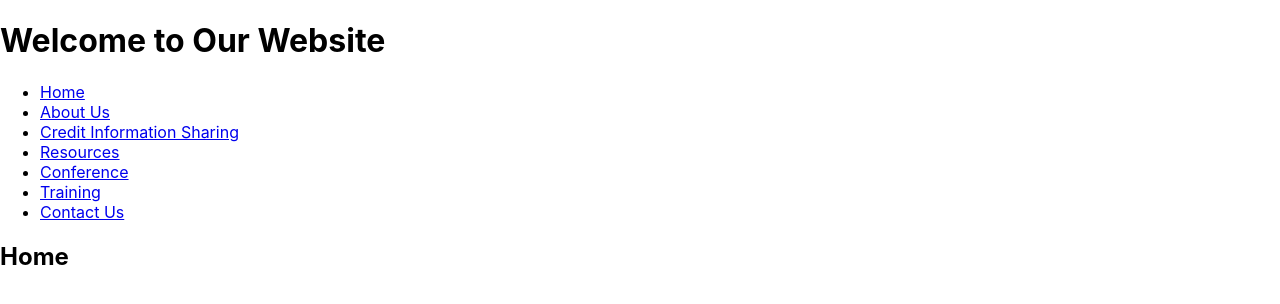
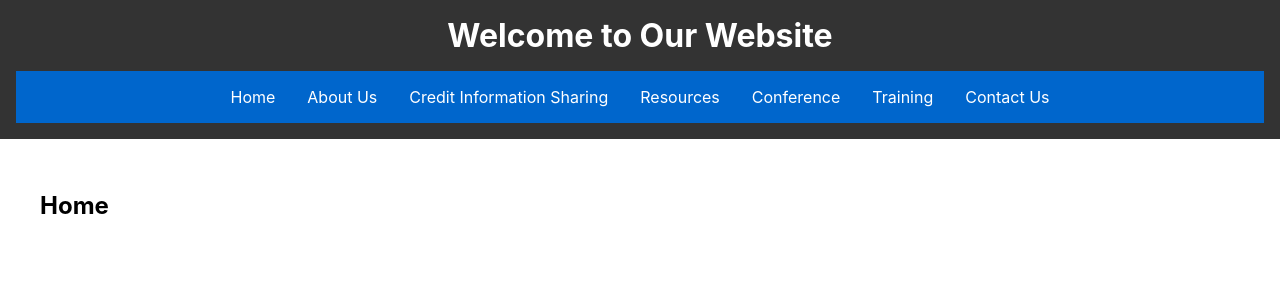
Before and after one commit to kimutaieddy/scar-let-blog, a React (Create React App) app: page / in a window 1280 px wide. Shown: the top 304 px of the page. Built offline with nearby package versions, Linux system fonts and the light colour scheme.

Commit message:
Refactor App component: enhance header and navigation styling for improved aesthetics

```diff
--- a/src/App.js
+++ b/src/App.js
@@ -3,23 +3,32 @@ import { BrowserRouter as Router, Route, Routes, Link } from "react-router-dom";
 function App() {
   return (
     <Router>
-      <header>
-        <h1>Welcome to Our Website</h1>
+      <header style={{ backgroundColor: '#333', padding: '1rem' }}>
+        <h1 style={{ color: 'white', textAlign: 'center', margin: '0 0 1rem' }}>
+          Welcome to Our Website
+        </h1>
         <nav>
-          <ul
-          backgroud ="Blue"
-          colour ="white" >
-            <li><Link to="/">Home</Link></li>
-            <li><Link to="/about">About Us</Link></li>
-            <li><Link to="/credit">Credit Information Sharing</Link></li>
-            <li><Link to="/resources">Resources</Link></li>
-            <li><Link to="/conference">Conference</Link></li>
-            <li><Link to="/training">Training</Link></li>
-            <li><Link to="/contact">Contact Us</Link></li>
+          <ul style={{
+            listStyle: 'none',
+            padding: 0,
+            margin: 0,
+            display: 'flex',
+            justifyContent: 'center',
+            gap: '1rem',
+            backgroundColor: '#0066cc',
+            padding: '1rem'
+          }}>
+            <li><Link style={{ color: 'white', textDecoration: 'none', padding: '0.5rem' }} to="/">Home</Link></li>
+            <li><Link style={{ color: 'white', textDecoration: 'none', padding: '0.5rem' }} to="/about">About Us</Link></li>
+            <li><Link style={{ color: 'white', textDecoration: 'none', padding: '0.5rem' }} to="/credit">Credit Information Sharing</Link></li>
+            <li><Link style={{ color: 'white', textDecoration: 'none', padding: '0.5rem' }} to="/resources">Resources</Link></li>
+            <li><Link style={{ color: 'white', textDecoration: 'none', padding: '0.5rem' }} to="/conference">Conference</Link></li>
+            <li><Link style={{ color: 'white', textDecoration: 'none', padding: '0.5rem' }} to="/training">Training</Link></li>
+            <li><Link style={{ color: 'white', textDecoration: 'none', padding: '0.5rem' }} to="/contact">Contact Us</Link></li>
           </ul>
         </nav>
       </header>
-      <main>
+      <main style={{ padding: '2rem', maxWidth: '1200px', margin: '0 auto' }}>
         <Routes>
           <Route path="/" element={<h2>Home</h2>} />
           <Route path="/about" element={<h2>About Us</h2>} />
```
